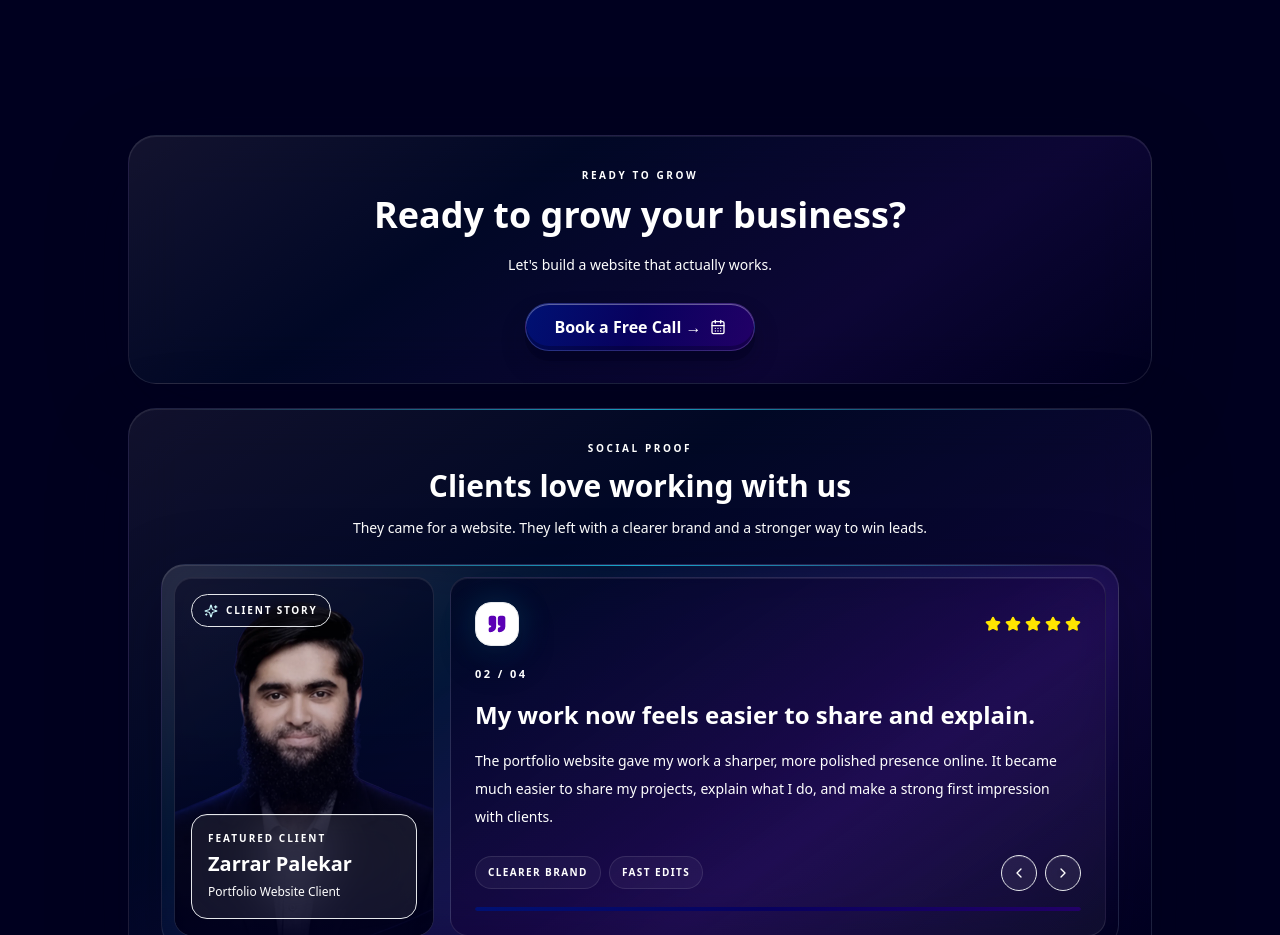
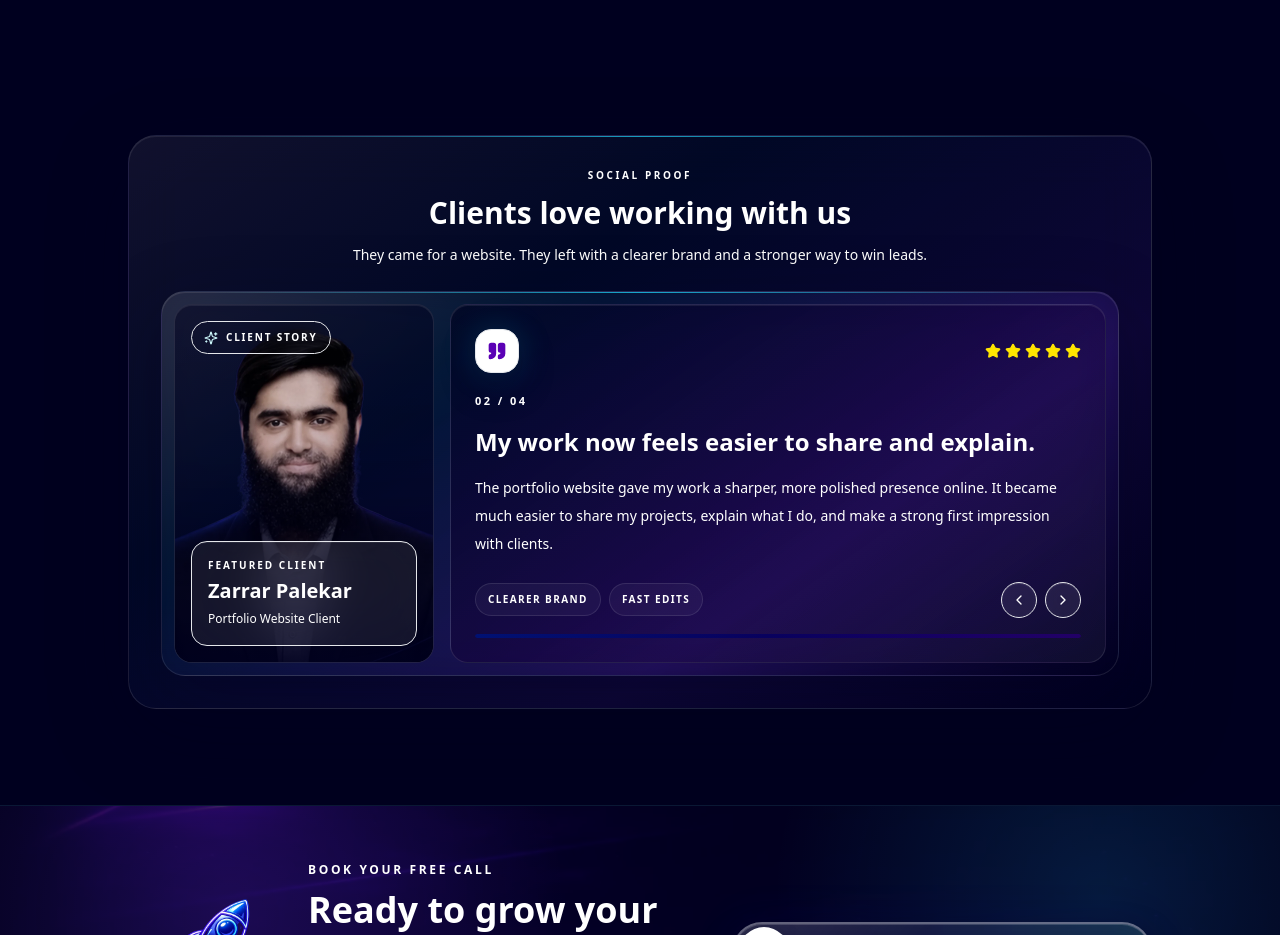
Before and after one commit to Zuvairiya7197/webuildyourbrands, a Next.js app: page / in a window 1280 px wide. Shown: the part 7120-8055 px from the top of the page. Built offline with nearby package versions, Linux system fonts and the light colour scheme.

Commit message:
remove unused css and js

```diff
--- a/app/globals.css
+++ b/app/globals.css
@@ -3,16 +3,9 @@
 @tailwind utilities;
 
 :root {
-  --background: 240 100% 6%;
   --foreground: 0 0% 100%;
-  --card: 252 70% 9%;
-  --card-foreground: 0 0% 100%;
-  --primary: 280 100% 42%;
   --primary-foreground: 0 0% 100%;
-  --muted: 252 72% 10%;
   --muted-foreground: 258 22% 72%;
-  --border: 258 38% 24%;
-  --input: 258 38% 24%;
   --ring: 0 0% 100%;
   --neon-cyan: #16d8ff;
   --neon-blue: #355cff;
--- a/app/layout.tsx
+++ b/app/layout.tsx
@@ -5,7 +5,6 @@ import Navbar from "@/components/Navbar";
 import Footer from "@/components/Footer";
 import FloatingWhatsApp from "@/components/FloatingWhatsApp";
 import { CalendlyModalProvider } from "@/components/CalendlyModal";
-import { cn } from "@/lib/utils";
 
 const inter = Inter({
   subsets: ["latin"],
@@ -52,7 +51,7 @@ export default function RootLayout({
 }>) {
   return (
     <html lang="en" className={inter.variable}>
-      <body className={cn("min-h-screen overflow-x-clip font-sans antialiased")}>
+      <body className="min-h-screen overflow-x-clip font-sans antialiased">
         <Navbar />
         <main>{children}</main>
         <Footer />
--- a/app/page.tsx
+++ b/app/page.tsx
@@ -706,26 +706,6 @@ export default function Home() {
       </section>
 
       <section className="mobile-render-defer px-4 py-12 sm:px-8 sm:py-20 lg:px-24 lg:py-24 xl:px-32">
-        <div className="mx-auto mb-5 max-w-6xl overflow-hidden rounded-[28px] border border-white/10 bg-[linear-gradient(145deg,rgba(255,255,255,0.075),rgba(22,216,255,0.035)_34%,rgba(124,60,255,0.1)_70%,rgba(0,0,31,0.48))] p-6 text-center text-white shadow-[inset_0_1px_0_rgba(255,255,255,0.08),0_26px_84px_rgba(0,0,31,0.24)] backdrop-blur-xl sm:mb-6 sm:p-8">
-          <p className="mb-3 text-[10px] font-bold uppercase tracking-[0.26em] text-white/46">
-            Ready To Grow
-          </p>
-          <h2 className="text-2xl font-bold leading-tight sm:text-4xl">
-            Ready to grow your business?
-          </h2>
-          <p className="mx-auto mt-4 max-w-xl text-sm leading-7 text-white/62">
-            Let&apos;s build a website that actually works.
-          </p>
-          <Button
-            asChild
-            className={`mt-6 h-12 rounded-full px-7 text-base font-bold ${neonButtonClass}`}
-          >
-            <CalendlyLink>
-              Book a Free Call →
-              <CalendarDays className="h-4 w-4" aria-hidden="true" />
-            </CalendlyLink>
-          </Button>
-        </div>
         <div className="relative mx-auto max-w-6xl overflow-hidden rounded-[28px] border border-white/10 bg-[linear-gradient(145deg,rgba(255,255,255,0.065),rgba(22,216,255,0.035)_34%,rgba(124,60,255,0.1)_70%,rgba(0,0,31,0.48))] px-4 py-7 text-white shadow-[inset_0_1px_0_rgba(255,255,255,0.08),0_26px_84px_rgba(0,0,31,0.24)] backdrop-blur-xl sm:px-6 sm:py-8 lg:px-8">
           <div className="pointer-events-none absolute inset-x-12 top-0 h-px bg-[linear-gradient(90deg,transparent,rgba(22,216,255,0.68),transparent)]" />
           <div className="mx-auto mb-6 max-w-2xl text-center">
--- a/components/TestimonialsSlider.tsx
+++ b/components/TestimonialsSlider.tsx
@@ -1,6 +1,6 @@
 "use client";
 
-import { memo, useCallback, useEffect, useMemo, useRef, useState } from "react";
+import { memo, useCallback, useEffect, useRef, useState } from "react";
 import Image from "next/image";
 import { ChevronLeft, ChevronRight, Quote, Sparkles, Star } from "lucide-react";
 import { Button } from "@/components/ui/button";
@@ -13,6 +13,8 @@ type Testimonial = {
   image?: string;
 };
 
+const testimonialTags = ["Clearer brand", "Fast edits"];
+
 function TestimonialsSliderComponent({
   testimonials
 }: {
@@ -23,7 +25,6 @@ function TestimonialsSliderComponent({
   const touchStartX = useRef<number | null>(null);
   const active = testimonials[activeIndex];
   const hasImage = Boolean(active.image);
-  const tags = useMemo(() => ["Clearer brand", "Fast edits"], []);
 
   const goToPrevious = useCallback(() => {
     setActiveIndex((current) =>
@@ -165,7 +166,7 @@ function TestimonialsSliderComponent({
             <div className="mt-6">
               <div className="mb-4 flex flex-col gap-4 sm:flex-row sm:items-center sm:justify-between">
                 <div className="flex flex-wrap gap-2">
-                  {tags.map((item) => (
+                  {testimonialTags.map((item) => (
                     <span
                       key={item}
                       className="rounded-full border border-white/10 bg-white/[0.045] px-3 py-2 text-[9px] font-bold uppercase tracking-[0.12em] text-white/52 sm:text-[10px] sm:tracking-[0.14em]"
--- a/tailwind.config.ts
+++ b/tailwind.config.ts
@@ -9,26 +9,14 @@ const config: Config = {
   theme: {
     extend: {
       colors: {
-        border: "hsl(var(--border))",
-        input: "hsl(var(--input))",
         ring: "hsl(var(--ring))",
-        background: "hsl(var(--background))",
         foreground: "hsl(var(--foreground))",
         primary: {
-          DEFAULT: "hsl(var(--primary))",
           foreground: "hsl(var(--primary-foreground))"
         },
         muted: {
-          DEFAULT: "hsl(var(--muted))",
           foreground: "hsl(var(--muted-foreground))"
-        },
-        card: {
-          DEFAULT: "hsl(var(--card))",
-          foreground: "hsl(var(--card-foreground))"
         }
-      },
-      boxShadow: {
-        soft: "0 18px 70px rgba(0, 0, 0, 0.08)"
       }
     }
   },
```
